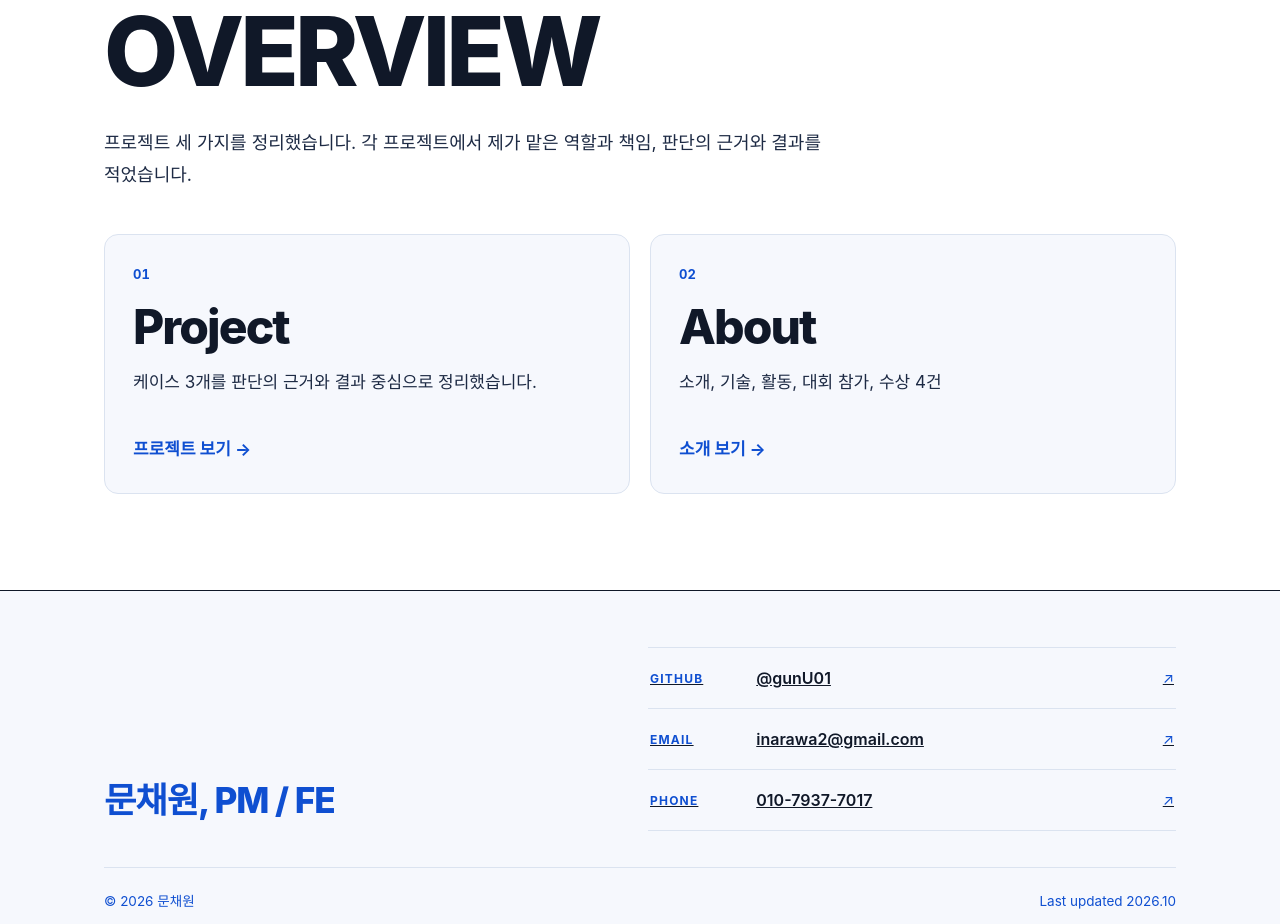
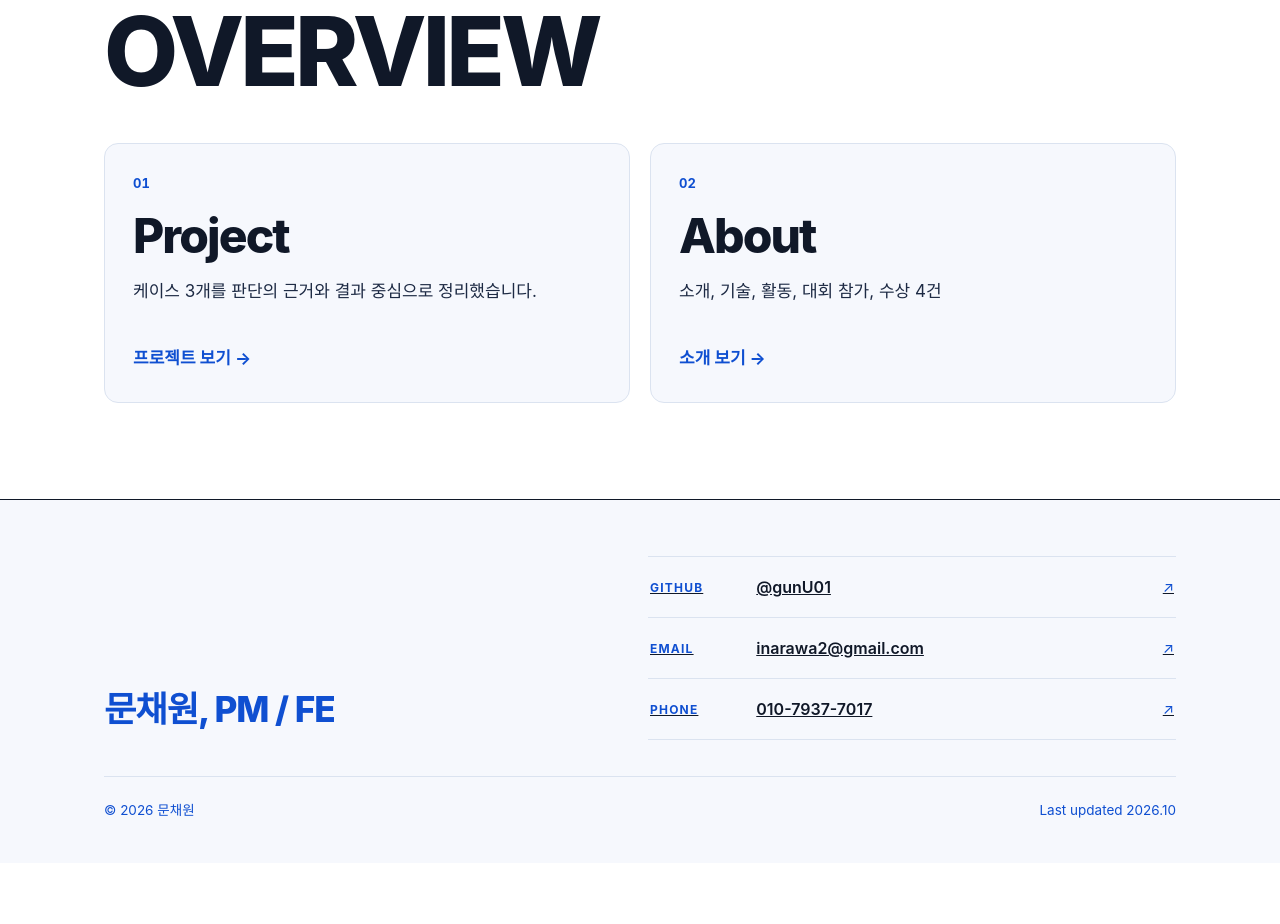
Before and after one commit to gunU01/Portfilo, a React (Vite) app in the folder my-react-app/: page / in a window 1280 px wide. Shown: the part 980-1904 px from the top of the page. After the commit the page ends 1843 px from the top, so only its background shows below. Built offline with nearby package versions, Linux system fonts and the light colour scheme; a web font is replaced by a local one.

Commit message:
홈: 개요 설명 문장 삭제
Co-Authored-By: Claude Sonnet 5.5 <noreply@anthropic.com>
Claude-Session: https://claude.ai/code/session_01GKN2DhHJuoVtq5ZbTj7XGH

```diff
--- a/my-react-app/src/data/profile.js
+++ b/my-react-app/src/data/profile.js
@@ -13,9 +13,6 @@ export const profile = {
     // 큰 글자로 보여 줄 세 가지 키워드. 아래 '핵심 역량' 세 가지와 같은 내용입니다.
     keywords: ['PROBLEM FRAMING', 'EVIDENCE-BASED DECISIONS', 'DEV-READY SPECS'],
   },
-
-  overview:
-    '프로젝트 세 가지를 정리했습니다. 각 프로젝트에서 제가 맡은 역할과 책임, 판단의 근거와 결과를 적었습니다.',
 
   about: {
     paragraphs: [
--- a/my-react-app/src/pages/Home.jsx
+++ b/my-react-app/src/pages/Home.jsx
@@ -70,7 +70,6 @@ function Overview() {
         <h2 className="ov__t" id="ov-title">
           OVERVIEW
         </h2>
-        <p className="ov__p">{profile.overview}</p>
         <div className="ov__cards">
           <a className="ov__card reveal" href="#/project">
             <span className="ov__n tnum">01</span>
--- a/my-react-app/src/styles.css
+++ b/my-react-app/src/styles.css
@@ -1960,12 +1960,6 @@ h4 {
   letter-spacing: -0.04em;
   line-height: 1;
 }
-.ov__p {
-  margin-top: 28px;
-  max-width: 720px;
-  font-size: 18px;
-  color: var(--muted);
-}
 .ov__cards {
   margin-top: 44px;
   display: grid;
```
